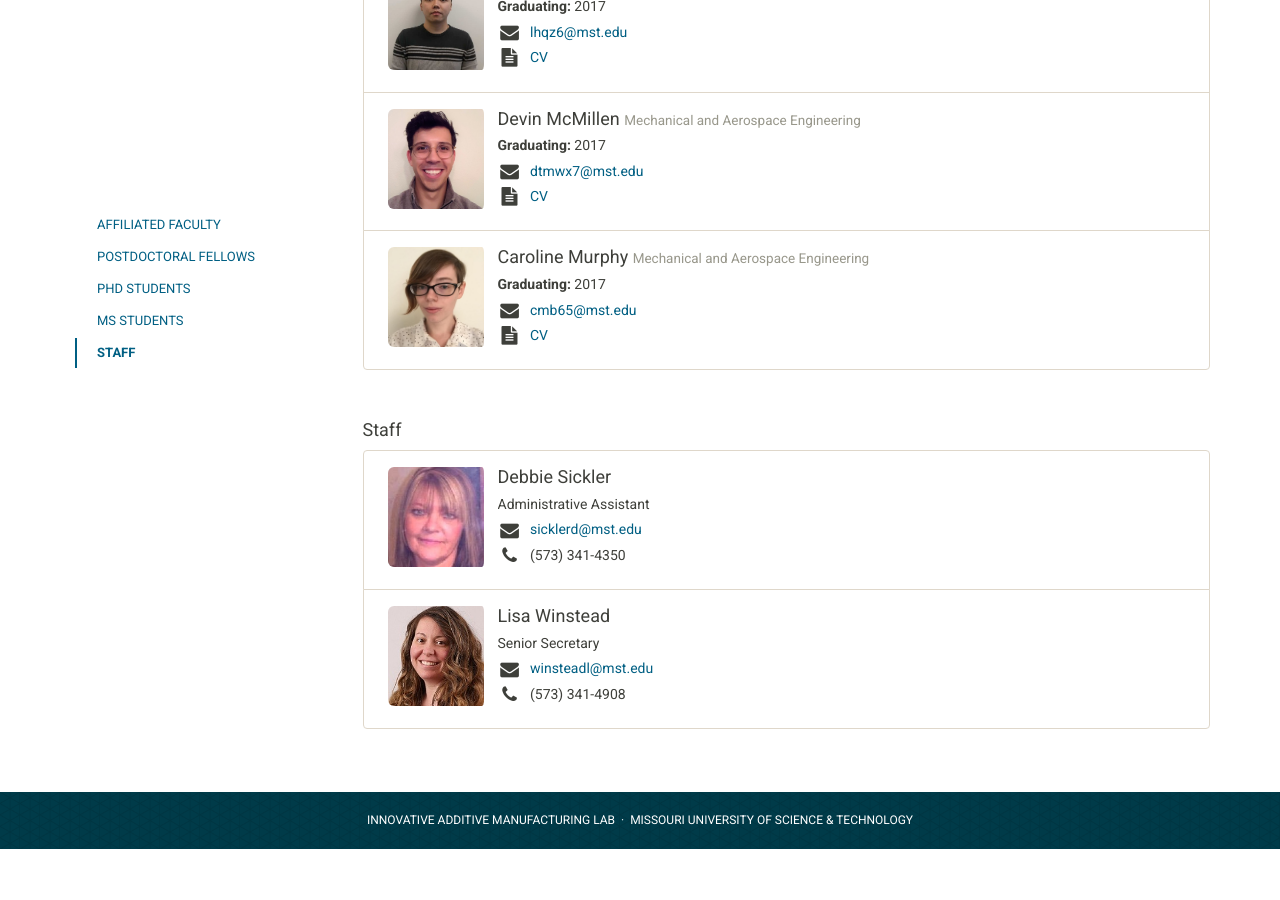
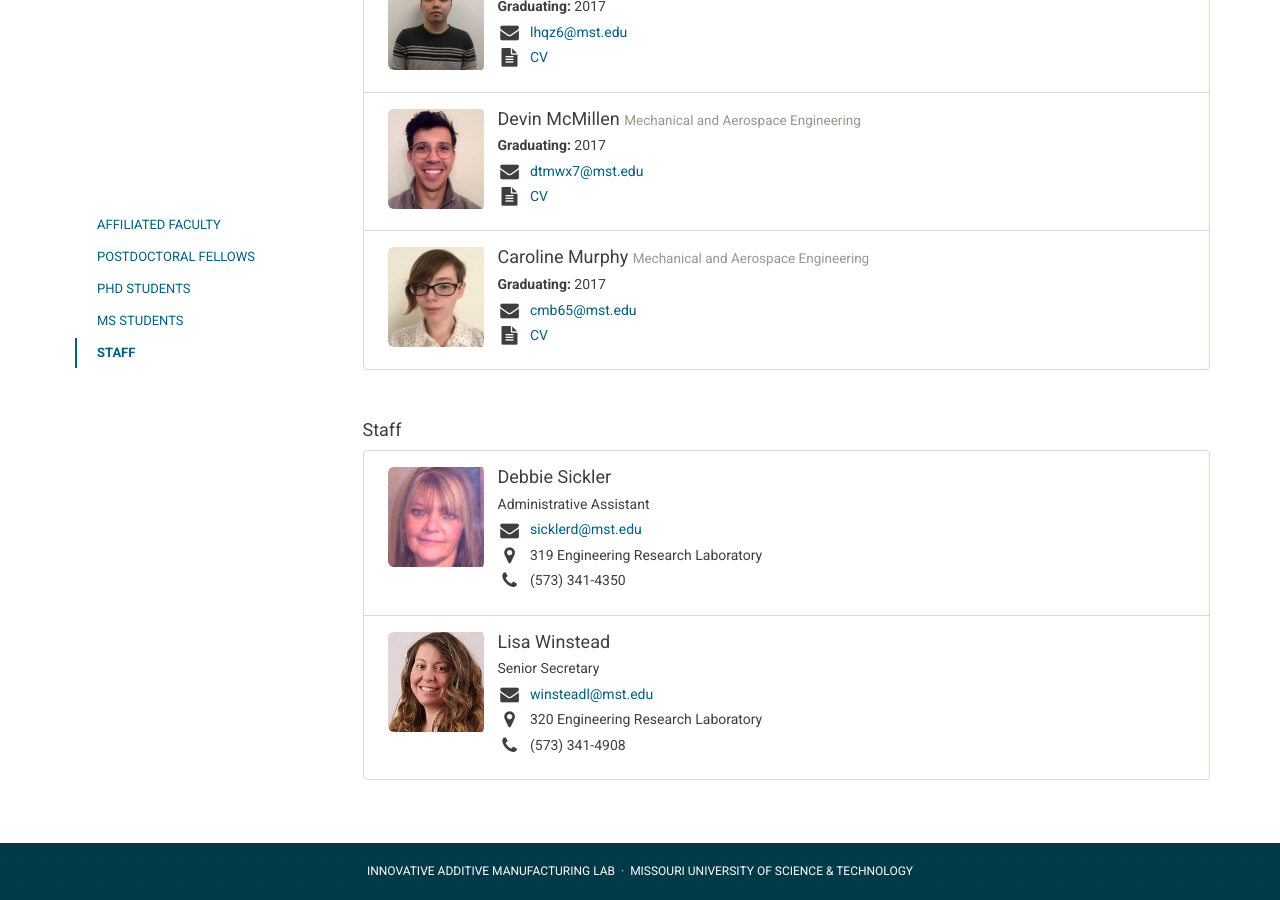
Before and after one commit to mstiam/website, a Jekyll site: the page built from people.html, in a window 1280 px wide and 900 px high, scrolled down 4526 px. Built offline with Jekyll 4.4.1, drawn with Linux system fonts in a browser that asks for light colours; before the commit the page ends 5375 px from its top, so only the background shows below that.

Commit message:
added office location for staff

```diff
--- a/_data/staff.yml
+++ b/_data/staff.yml
@@ -36,7 +36,7 @@
   lastname: Sickler
   position: Administrative Assistant
   email: sicklerd@mst.edu
-  address: 320 Engineering Research Laboratory
+  office: 319 Engineering Research Laboratory
   phone: (573) 341-4350
   photo: Sickler.jpg
 
@@ -44,6 +44,6 @@
   lastname: Winstead
   position: Senior Secretary
   email: winsteadl@mst.edu
-  address: 320 Engineering Research Laboratory
+  office: 320 Engineering Research Laboratory
   phone: (573) 341-4908
   photo: Winstead.jpg
--- a/_includes/member.html
+++ b/_includes/member.html
@@ -74,6 +74,12 @@
           <a href="mailto:{{ person.email }}">{{ person.email }}</a> <br/>
         </h5>
       {% endif %}
+      {% if person.office %}
+        <h5>
+          <i class="fa fa-map-marker fa-lg fa-fw" style="margin-right:5px;"></i>
+          {{ person.office }} <br/>
+        </h5>
+      {% endif %}
       {% if person.phone %}
         <h5>
           <i class="fa fa-phone fa-lg fa-fw" style="margin-right:5px;"></i>
```
